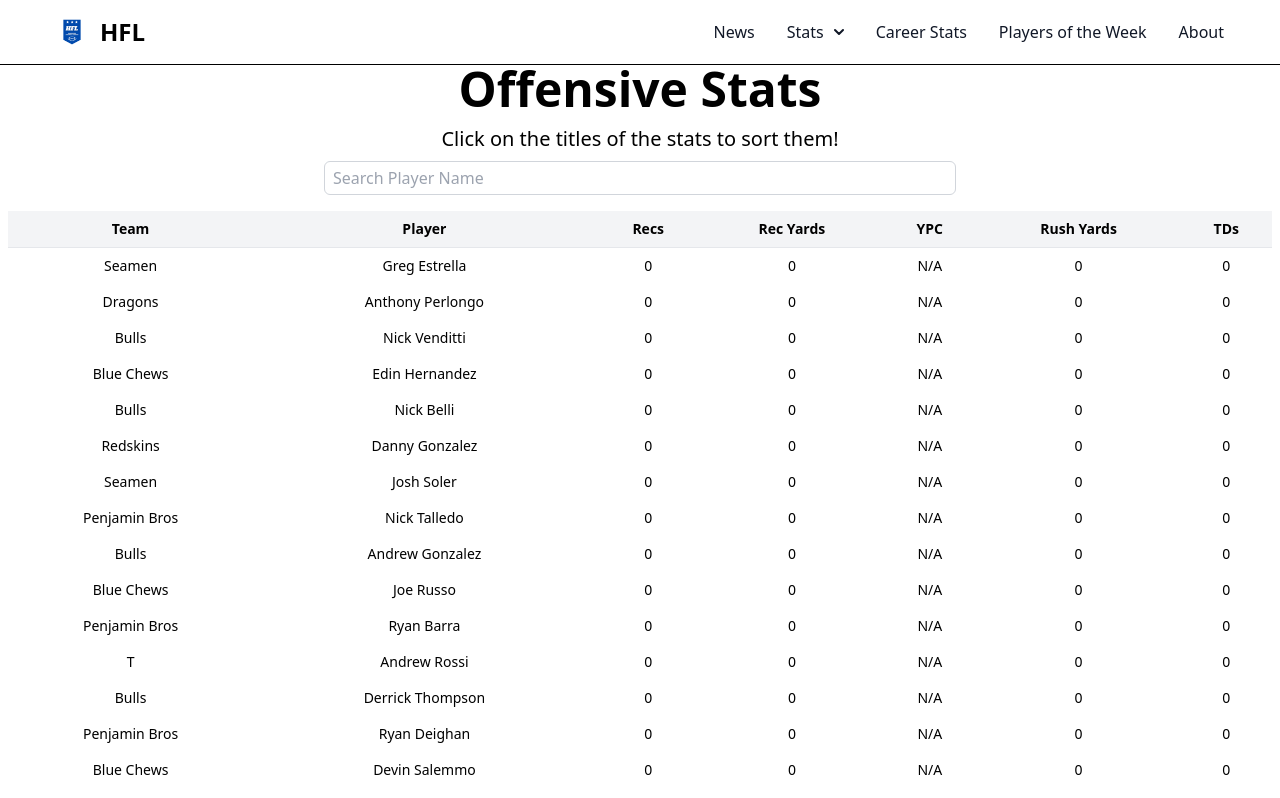
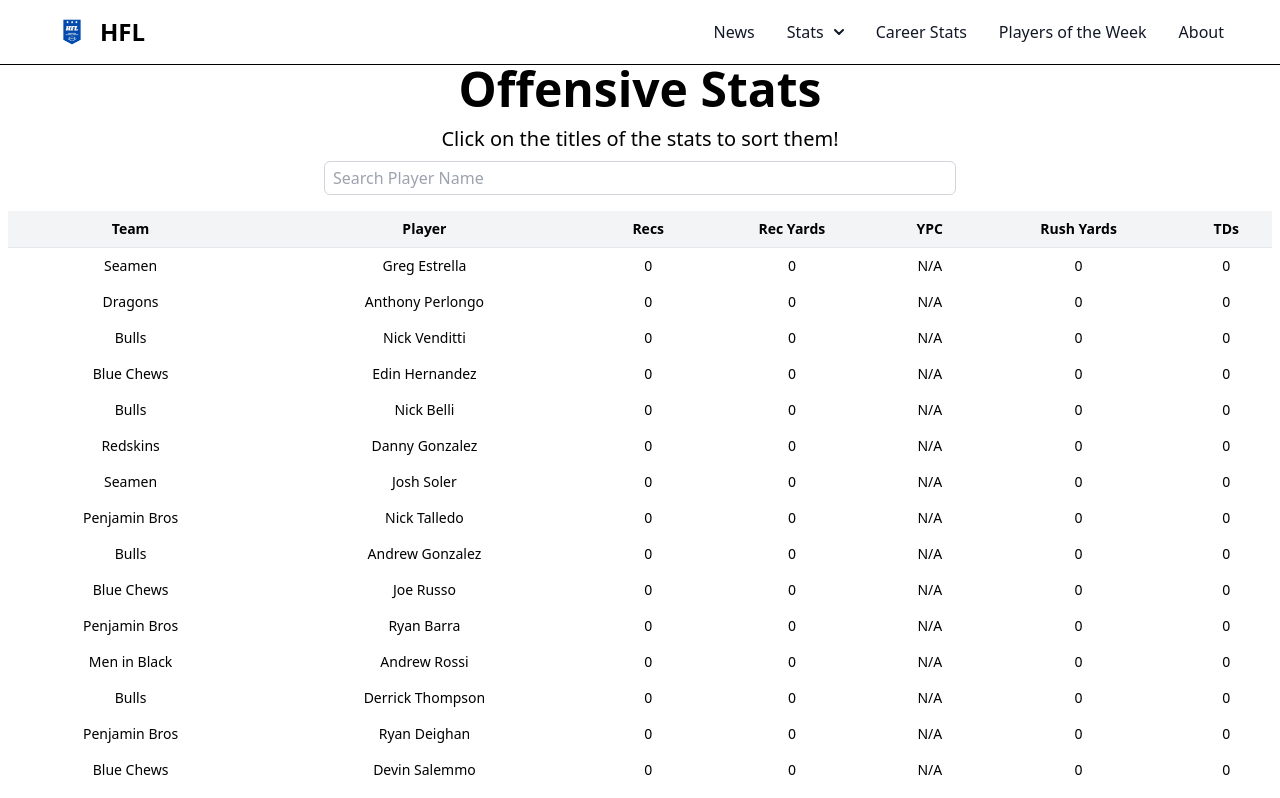
Before and after one commit to NickTalledo/HFL2.0, a React (Vite) app: page /Otable in a window 1280 px wide. Shown: the top 798 px of the page. Built offline with nearby package versions, Linux system fonts and the light colour scheme.

Commit message:
men in black

```diff
--- a/src/data/oStats.js
+++ b/src/data/oStats.js
@@ -145,7 +145,7 @@ export const oStats = [
     dtouchdowns: 0,
   },
   {
-    team: "T",
+    team: "Men in Black",
     player: "Andrew Rossi",
     receptions: 0,
     yards: 0,
@@ -327,7 +327,7 @@ export const oStats = [
     dtouchdowns: 0,
   },
   {
-    team: "T",
+    team: "Men in Black",
     player: "Nick Dinicola",
     receptions: 0,
     yards: 0,
@@ -379,7 +379,7 @@ export const oStats = [
     dtouchdowns: 0,
   },
   {
-    team: "T",
+    team: "Men in Black",
     player: "Ben Ortiz",
     receptions: 0,
     yards: 0,
@@ -444,7 +444,7 @@ export const oStats = [
     dtouchdowns: 0,
   },
   {
-    team: "T",
+    team: "Men in Black",
     player: "Nick Cupelli",
     receptions: 0,
     yards: 0,
@@ -457,7 +457,7 @@ export const oStats = [
     dtouchdowns: 0,
   },
   {
-    team: "T",
+    team: "Men in Black",
     player: "Jonny Capobianco",
     receptions: 0,
     yards: 0,
@@ -483,7 +483,7 @@ export const oStats = [
     dtouchdowns: 0,
   },
   {
-    team: "T",
+    team: "Men in Black",
     player: "Justin Kotowitz",
     receptions: 0,
     yards: 0,
@@ -522,7 +522,7 @@ export const oStats = [
     dtouchdowns: 0,
   },
   {
-    team: "Seamen",
+    team: "Men in Black",
     player: "Joe Marino",
     receptions: 0,
     yards: 0,
@@ -535,7 +535,7 @@ export const oStats = [
     dtouchdowns: 0,
   },
   {
-    team: "T",
+    team: "Men in Black",
     player: "Jack Moran",
     receptions: 0,
     yards: 0,
--- a/src/data/qbStats.js
+++ b/src/data/qbStats.js
@@ -52,7 +52,7 @@ export const qbStats = [
     Ptouchdowns: 0,
   },
   {
-    team: "T",
+    team: "Men in Black",
     player: "Nick Dinicola",
     completions: 0,
     Ryards: 0,
--- a/src/routes/Home.jsx
+++ b/src/routes/Home.jsx
@@ -15,12 +15,12 @@ function Home() {
                 Welcome to the kickoff of an exhilarating new season! The
                 anticipation is electric as the Penjamin Bros face off against
                 the Seamen, the Blue Chews take on the Redskins, and the Bulls
-                battle it out with T. Early power rankings have the Penjamin
-                Bros, T, and Seamen leading the pack in Tier A, while the Bulls
-                and Blue Chews are positioned in Tier B. The Redskins are set to
-                defy expectations from Tier C. Get ready for a season packed
-                with intense rivalries, strategic plays, and unforgettable
-                moments.
+                battle it out with Men in Black. Early power rankings have the
+                Penjamin Bros, Men in Black, and Seamen leading the pack in Tier
+                A, while the Bulls and Blue Chews are positioned in Tier B. The
+                Redskins are set to defy expectations from Tier C. Get ready for
+                a season packed with intense rivalries, strategic plays, and
+                unforgettable moments.
               </p>
             </p>
           </div>
@@ -67,17 +67,17 @@ function Home() {
                           0
                         </td>
                       </tr>
-                      <tr className="border-b border-yellow-500 bg-yellow-300 text-neutral-800">
-                        <td className="whitespace-nowrap px-6 py-4 font-medium">
-                          T
+                      <tr className="border-b border-black bg-black text-neutral-800">
+                        <td className="whitespace-nowrap text-white px-6 py-4 font-medium">
+                          Men in Black
                         </td>
-                        <td className="whitespace-nowrap px-6 py-4 font-medium">
+                        <td className="whitespace-nowrap text-white px-6 py-4 font-medium">
                           0-0
                         </td>
-                        <td className="whitespace-nowrap px-6 py-4 font-medium">
+                        <td className="whitespace-nowrap text-white px-6 py-4 font-medium">
                           0
                         </td>
-                        <td className="whitespace-nowrap px-6 py-4 font-medium">
+                        <td className="whitespace-nowrap text-white px-6 py-4 font-medium">
                           0
                         </td>
                       </tr>
@@ -172,7 +172,7 @@ function Home() {
                         </td>
                         <td className="whitespace-nowrap font-medium border-r border-gray-600">
                           Penjamin Bros vs Seamen <br /> Blue Chews vs Redskins{" "}
-                          <br /> Bulls vs T
+                          <br /> Bulls vs Men in Black
                         </td>
                         <td className="whitespace-nowrap  font-medium">
                           TBD-TBD <br /> TBD-TBD <br /> TBD-TBD
--- a/src/routes/News.jsx
+++ b/src/routes/News.jsx
@@ -18,11 +18,12 @@ function News() {
             Aspromonte, they are viewed as the clear underdogs this season. Many
             believe that Aspromonte&apos;s questionable drafting choices have
             left the team with a significant uphill battle, landing them in Tier
-            C. Meanwhile, the Bulls are set to battle T in a game that could set
-            the tone for both teams. The early power rankings place Penjamin
-            Bros, T, and Seamen in Tier A, with the Bulls and Blue Chews
-            trailing in Tier B. Aspromonte&apos;s Redskins will need a miracle
-            to climb out of the bottom tier and prove their critics wrong.
+            C. Meanwhile, the Bulls are set to battle Men in Black in a game
+            that could set the tone for both teams. The early power rankings
+            place Penjamin Bros, Men in Black, and Seamen in Tier A, with the
+            Bulls and Blue Chews trailing in Tier B. Aspromonte&apos;s Redskins
+            will need a miracle to climb out of the bottom tier and prove their
+            critics wrong.
           </p>
         </div>
       </section>
```
